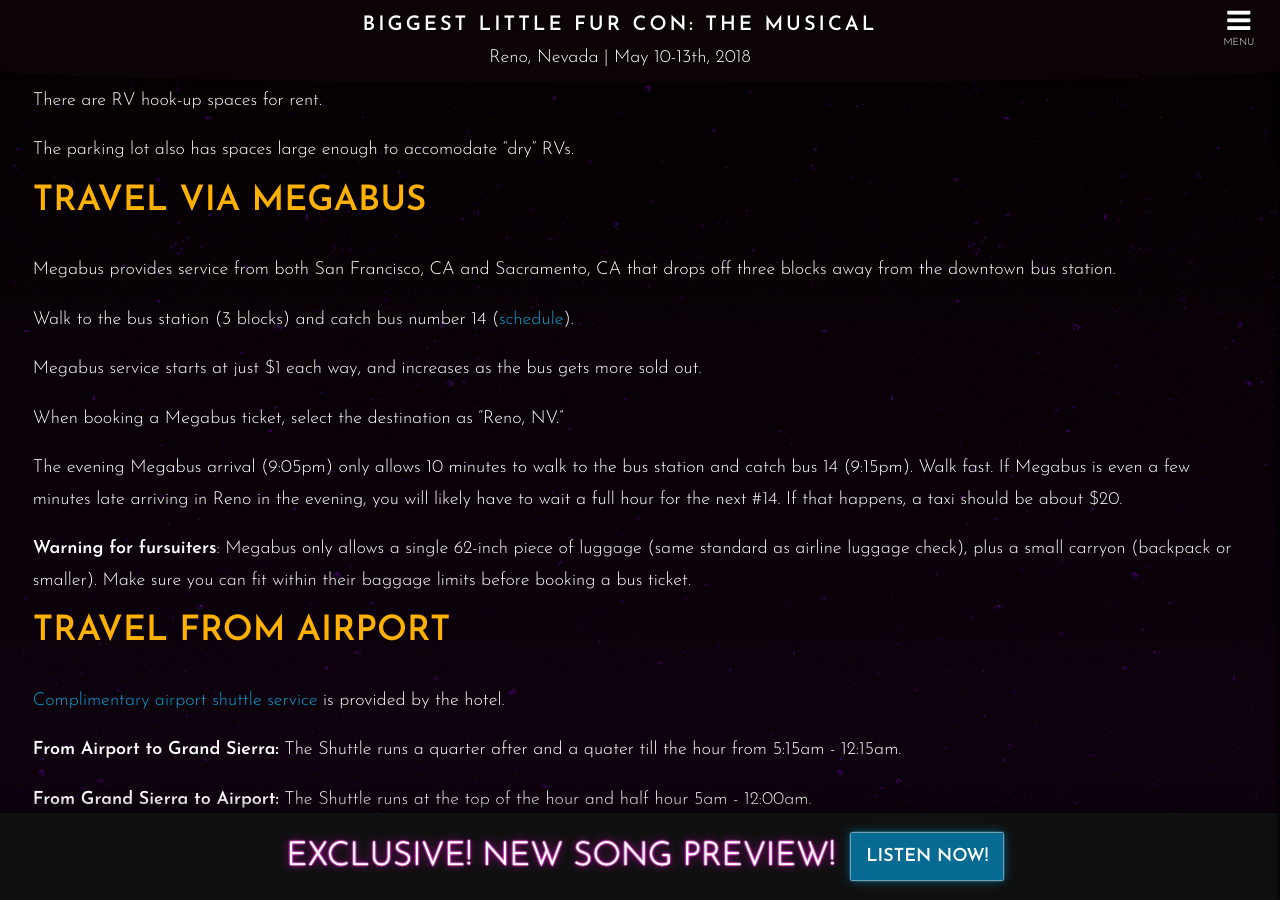
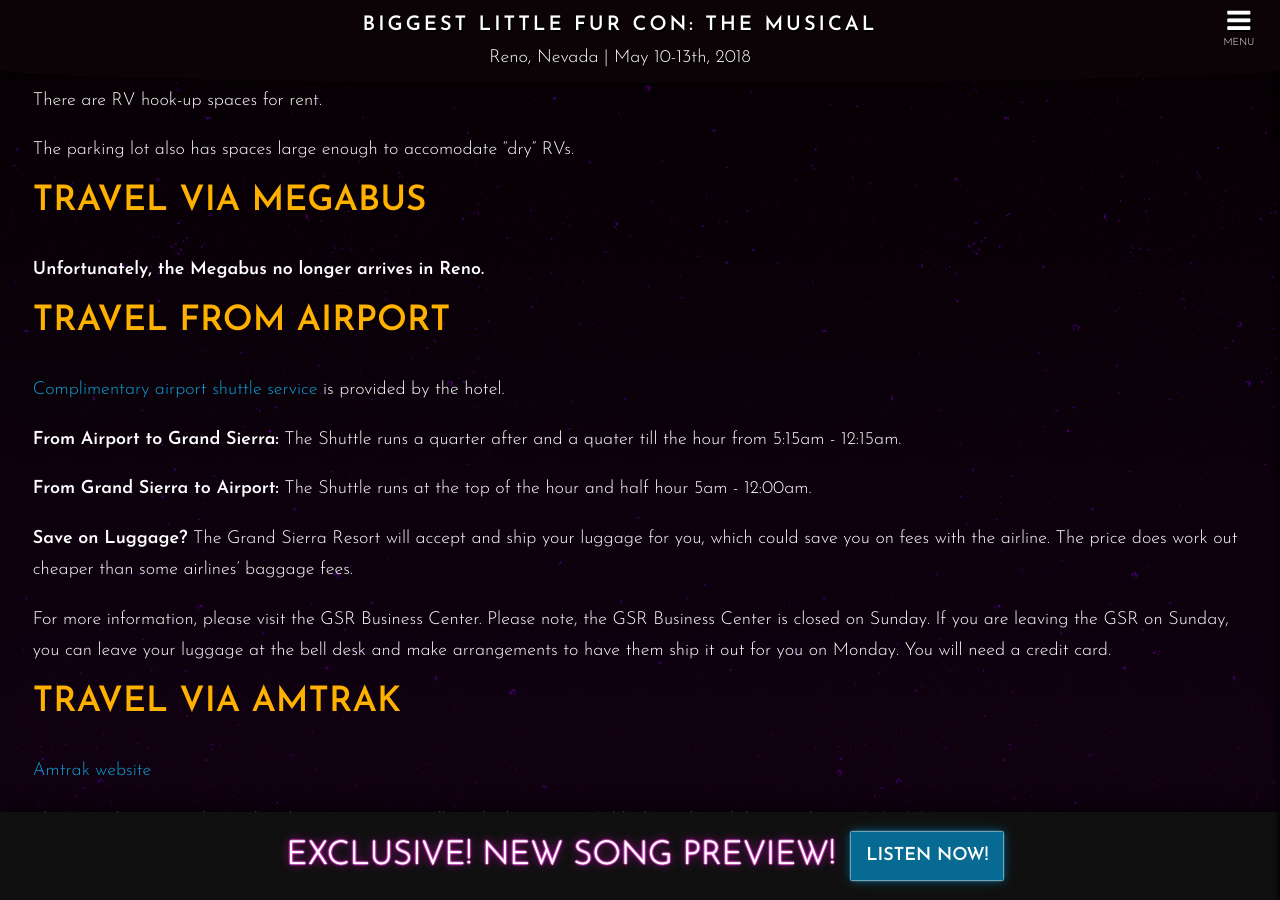
Before and after one commit to blfcweb/biggestlittlefc.github.io, a Jekyll site: the page built from travel.md, in a window 1280 px wide and 900 px high, scrolled down 1641 px. Built offline with Jekyll 4.4.1, drawn with Linux system fonts in a browser that asks for light colours; our own code applies the rules of GitHub Pages for plain Markdown files.

Commit message:
Megabus update

```diff
--- a/travel.md
+++ b/travel.md
@@ -51,18 +51,7 @@
 
 ## Travel Via Megabus
 
-Megabus provides service from both San Francisco, CA and Sacramento, CA that drops off three blocks away from the downtown bus station.
-
-Walk to the bus station (3 blocks) and catch bus number 14 (<a target="_blank" href="http://www.rtcwashoe.com/">schedule</a>).
-
-Megabus service starts at just $1 each way, and increases as the bus gets more sold out.
-
-When booking a Megabus ticket, select the destination as "Reno, NV."
-
-The evening Megabus arrival (9:05pm) only allows 10 minutes to walk to the bus station and catch bus 14 (9:15pm). Walk fast. If Megabus is even a few minutes late arriving in Reno in the evening, you will likely have to wait a full hour for the next #14. If that happens, a taxi should be about $20.
-
-**Warning for fursuiters**: Megabus only allows a single 62-inch piece of luggage (same standard as airline luggage check), plus a small carryon (backpack or smaller). Make sure you can fit within their baggage limits before booking a bus ticket.
-
+**Unfortunately, the Megabus no longer arrives in Reno.**
 
 ## Travel From Airport
 
```
